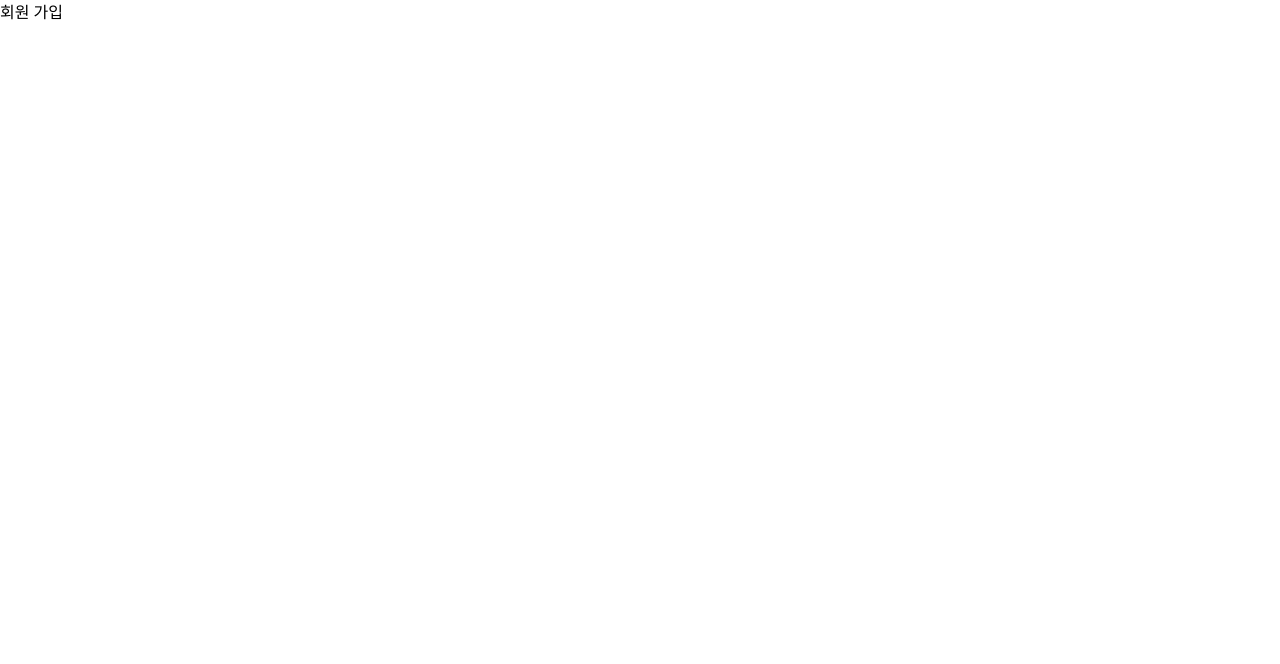
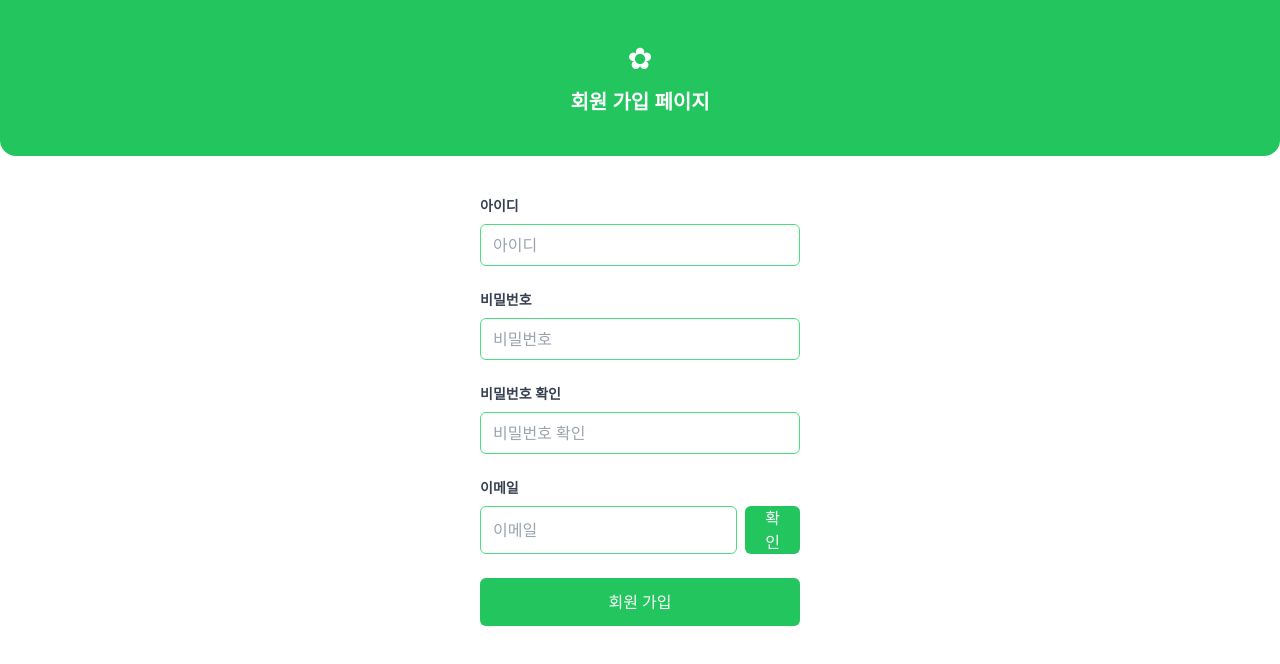
Before and after one commit to engineer-2003/frontend, a React (Vite) app: page /signup in a window 1280 px wide. Shown: the top 664 px of the page. Built offline with nearby package versions, Linux system fonts and the light colour scheme.

Commit message:
feat: signup 페이지 추가

```diff
--- a/src/pages/Signup.tsx
+++ b/src/pages/Signup.tsx
@@ -1,9 +1,79 @@
-import "../App.css";
+import { useNavigate } from "react-router-dom";
 
 export default function Signup() {
+  const navigate = useNavigate();
+
   return (
-    <div className="page-container">
-      <h2>회원 가입</h2>
+    <div className="flex flex-col items-center min-h-screen bg-white">
+      {/* 상단 헤더 */}
+      <div className="w-full bg-green-500 py-10 flex flex-col items-center text-white rounded-b-2xl">
+        <div className="text-3xl mb-3">✿</div>
+        <h2 className="text-xl font-bold">회원 가입 페이지</h2>
+      </div>
+
+      {/* 입력 폼 */}
+      <div className="w-80 mt-10 space-y-6">
+        {/* 아이디 */}
+        <div>
+          <label className="block text-sm font-semibold text-gray-700 mb-2">
+            아이디
+          </label>
+          <input
+            type="text"
+            placeholder="아이디"
+            className="w-full border border-green-400 rounded-md px-3 py-2 focus:outline-none focus:ring-2 focus:ring-green-400 text-green-600"
+          />
+        </div>
+
+        {/* 비밀번호 */}
+        <div>
+          <label className="block text-sm font-semibold text-gray-700 mb-2">
+            비밀번호
+          </label>
+          <input
+            type="password"
+            placeholder="비밀번호"
+            className="w-full border border-green-400 rounded-md px-3 py-2 focus:outline-none focus:ring-2 focus:ring-green-400 text-green-600"
+          />
+        </div>
+
+        {/* 비밀번호 확인 */}
+        <div>
+          <label className="block text-sm font-semibold text-gray-700 mb-2">
+            비밀번호 확인
+          </label>
+          <input
+            type="password"
+            placeholder="비밀번호 확인"
+            className="w-full border border-green-400 rounded-md px-3 py-2 focus:outline-none focus:ring-2 focus:ring-green-400 text-green-600"
+          />
+        </div>
+
+        {/* 이메일 */}
+        <div>
+          <label className="block text-sm font-semibold text-gray-700 mb-2">
+            이메일
+          </label>
+          <div className="flex space-x-2">
+            <input
+              type="email"
+              placeholder="이메일"
+              className="flex-1 border border-green-400 rounded-md px-3 py-2 focus:outline-none focus:ring-2 focus:ring-green-400 text-green-600"
+            />
+            <button className="px-4 bg-green-500 text-white rounded-md hover:bg-green-600 transition">
+              확인
+            </button>
+          </div>
+        </div>
+
+        {/* 회원가입 버튼 */}
+        <button
+          className="w-full py-3 bg-green-500 text-white rounded-md font-medium hover:bg-green-600 transition"
+          onClick={() => navigate("/login")}
+        >
+          회원 가입
+        </button>
+      </div>
     </div>
   );
 }
```
